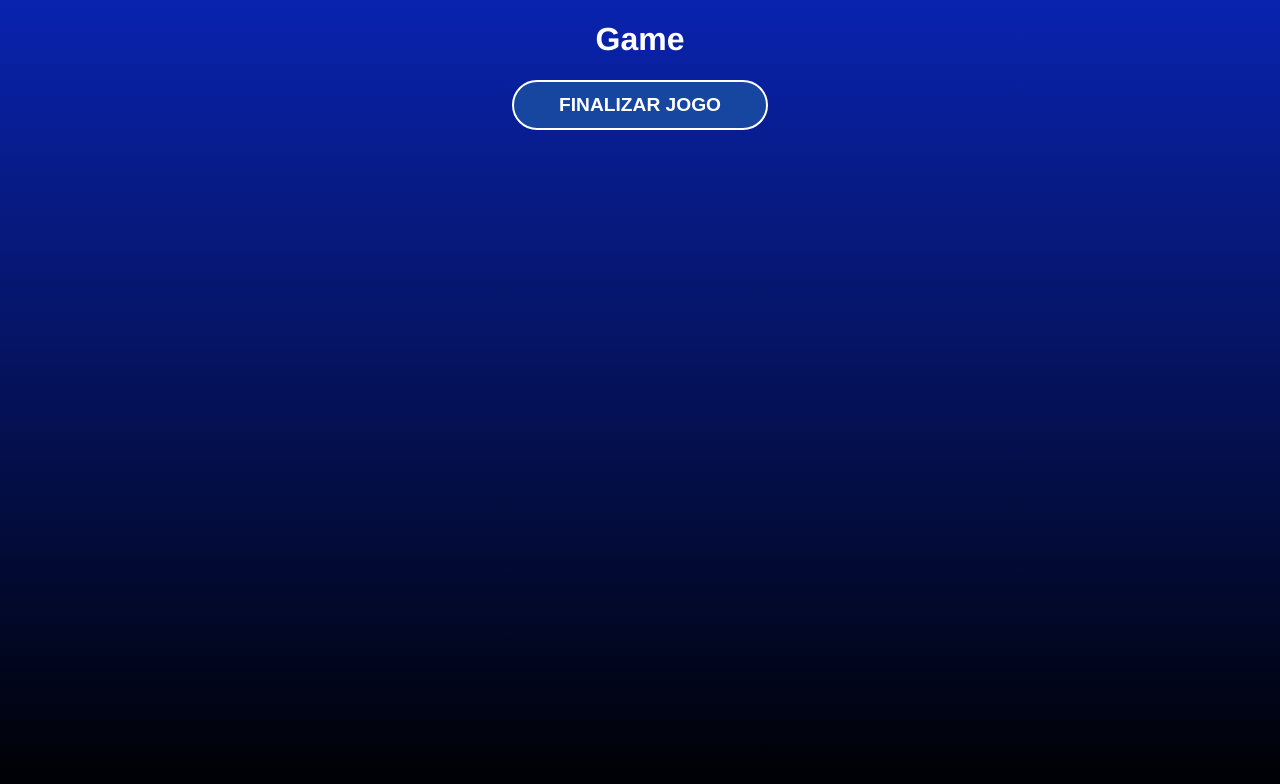
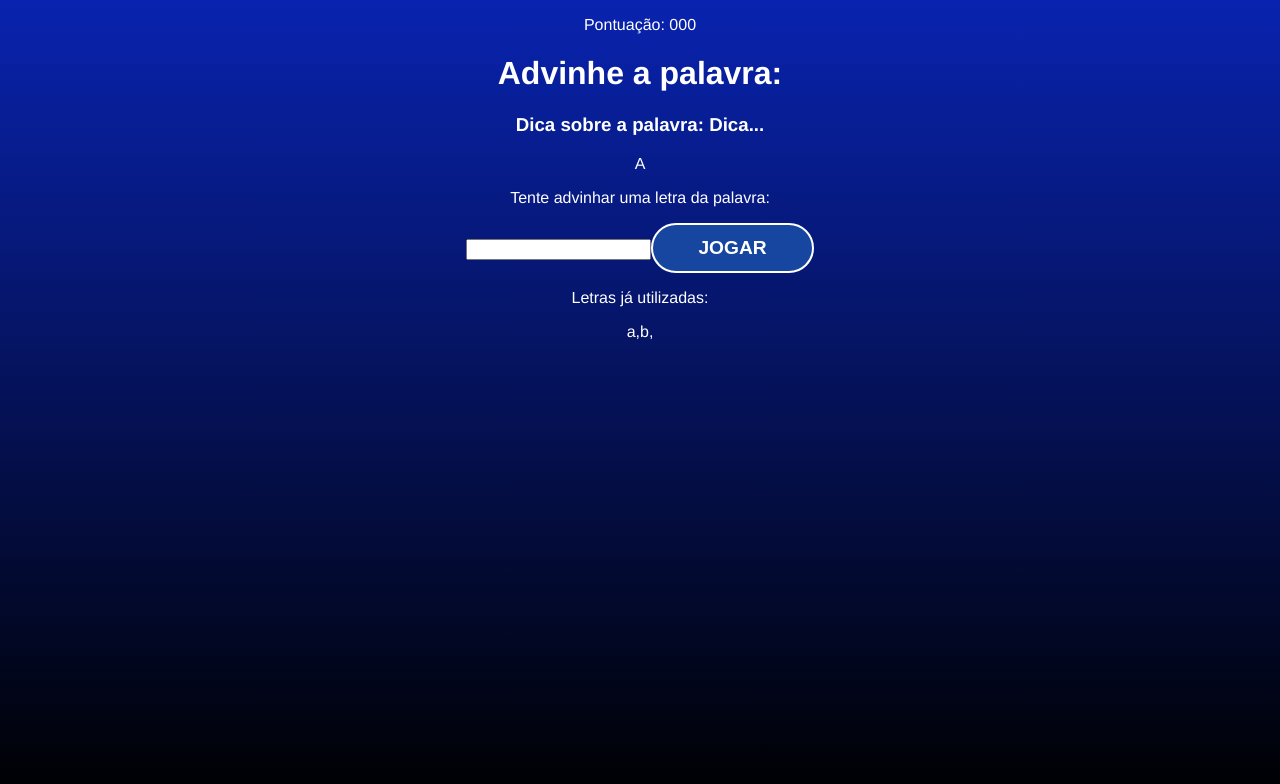
Before and after one commit to DeveloperKairo/palavriando-project, a React (Vite) app: page / in a window 1280 px wide. Both pictures are taken after a click on the button "COMEÇAR JOGO". Shown: the top 784 px of the page. Built offline with nearby package versions, Linux system fonts and the light colour scheme.

Commit message:
feat: add initial structure for the game

```diff
--- a/src/components/Game/Game.tsx
+++ b/src/components/Game/Game.tsx
@@ -5,10 +5,36 @@
 }
 
 const Game = ({verifyLetter}: VerifyLetterProps) => {
+  const handleSubmit = (e: React.FormEvent<HTMLFormElement>) => {
+    e.preventDefault();
+    verifyLetter();
+  }
+
   return (
-    <div>
-      <h1>Game</h1>
-      <button onClick={verifyLetter}>Finalizar jogo</button>
+    <div className='game'>
+      <p className="points">
+        <span>Pontuação: 000</span>
+      </p>
+      <h1>Advinhe a palavra:</h1>
+      <h3 className='tip'>
+        Dica sobre a palavra: <span>Dica...</span>
+      </h3>
+      <div className="wordContainer">
+        <span className='letter'>A</span>
+        <span className="blankSquare"></span>
+      </div>
+      <div className="letterContainer">
+        <p>Tente advinhar uma letra da palavra:</p>
+        <form onSubmit={handleSubmit}>
+          <input type="text" name="letter" maxLength={1} required />
+          <button type='submit'>Jogar</button>
+        </form>
+      </div>
+      <div className="wrongLettersContainer">
+        <p>Letras já utilizadas:</p>
+        <span>a,</span>
+        <span>b,</span>
+      </div>
     </div>
   )
 }
```
